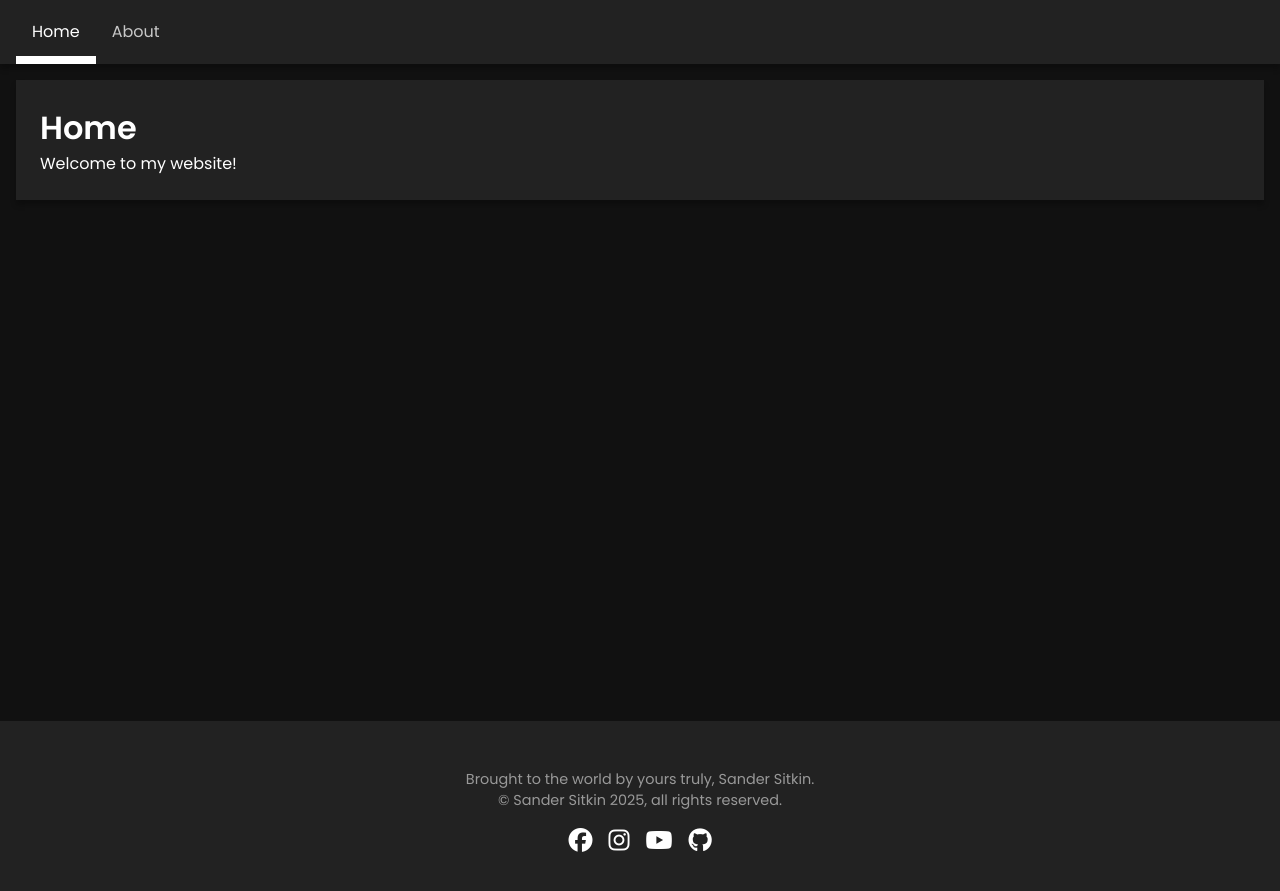
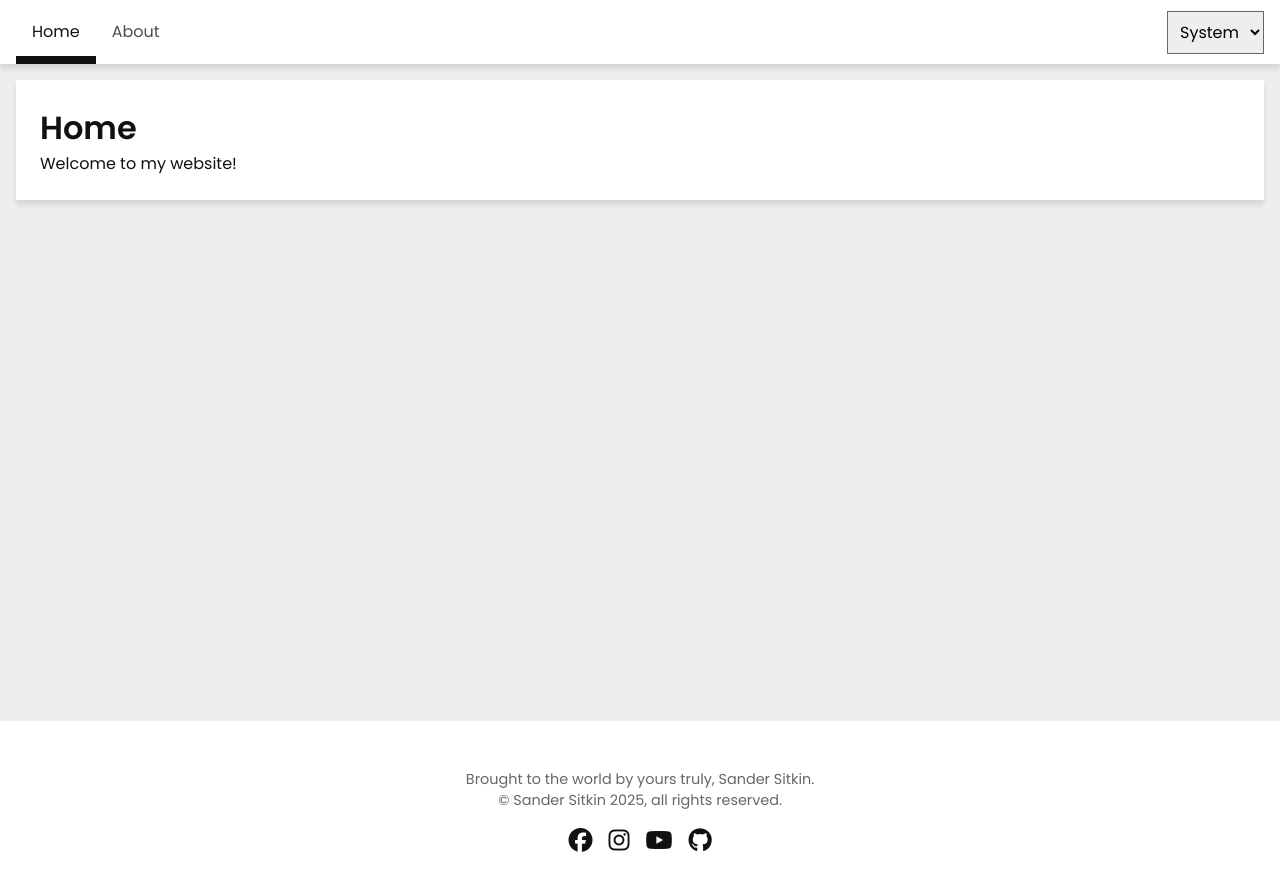
Before and after one commit to sandersitkin/sandersitkin.github.io, a Jekyll site: the page built from index.html, in a window 1280 px wide. Shown: the top 891 px of the page. Built offline with Jekyll 4.4.1, drawn with Linux system fonts in a browser that asks for light colours; nearby versions of some CDN libraries.

Commit message:
Add theme picker

```diff
--- a/_config.yml
+++ b/_config.yml
@@ -1,20 +1,16 @@
-# Domain
 domain: "sandersitkin.github.io"
 url: "https://sandersitkin.github.io"
 permalink: "/:categories/:year-:month-:day/:title"
 
-# Metadata
 title: "Sander Sitkin"
 description: "Personal website of Sander Sitkin."
 
-# Navigation
 navigation:
-  - title: Home
-    url: /
-  - title: About
-    url: /about
+  - title: "Home"
+    url: "/"
+  - title: "About"
+    url: "/about"
 
-# Default values
 defaults:
   - scope:
       path: ""
--- a/_includes/footer.html
+++ b/_includes/footer.html
@@ -1,14 +1,11 @@
 <footer>
 	<div class="footer-container">
-		<p>
-			Brought to the world by yours truly, Sander Sitkin.<br>
-			&#169 Sander Sitkin {{ site.time | date: "%Y" }}, all rights reserved.<br>
-		</p>
-		<div class="socials">
-			<a class="fa-brands fa-facebook" href="https://facebook.com/sandersitkin" target="_blank" rel="noreferrer" title="Facebook"></a>
-			<a class="fa-brands fa-instagram" href="https://instagram.com/sandersitkin" target="_blank" rel="noreferrer" title="Instagram"></a>
-			<a class="fa-brands fa-youtube" href="https://youtube.com/@sandersitkin" target="_blank" rel="noreferrer" title="YouTube"></a>
-			<a class="fa-brands fa-github" href="https://github.com/sandersitkin" target="_blank" rel="noreferrer" title="GitHub"></a>
-		</div>
+		<p>Brought to the world by yours truly, Sander Sitkin.<br>&copy; Sander Sitkin {{ site.time | date: "%Y" }}, all rights reserved.</p>
+		<ul class="socials">
+			<li><a class="fa-brands fa-facebook" href="https://facebook.com/sandersitkin" target="_blank" rel="noreferrer" title="Facebook"></a></li>
+			<li><a class="fa-brands fa-instagram" href="https://instagram.com/sandersitkin" target="_blank" rel="noreferrer" title="Instagram"></a></li>
+			<li><a class="fa-brands fa-youtube" href="https://youtube.com/@sandersitkin" target="_blank" rel="noreferrer" title="YouTube"></a></li>
+			<li><a class="fa-brands fa-github" href="https://github.com/sandersitkin" target="_blank" rel="noreferrer" title="GitHub"></a></li>
+		</ul>
 	</div>
 </footer>
--- a/_includes/header.html
+++ b/_includes/header.html
@@ -1,6 +1,6 @@
 <header>
 	<div class="header-container">
-		<a class="menu-button" onclick="toggleMobileMenu()">
+		<a class="menu-button">
 			<span></span>
 			<span></span>
 		</a>
@@ -17,5 +17,10 @@
 				{% endfor %}
 			</ul>
 		</nav>
+		<select class="theme-picker" id="theme-picker" title="Theme picker">
+			<option value="system">System</option>
+			<option value="light">Light</option>
+			<option value="dark">Dark</option>
+		</select>
 	</div>
 </header>
--- a/_layouts/default.html
+++ b/_layouts/default.html
@@ -6,11 +6,15 @@
 		<link rel="icon" type="image/png" href="/favicon.png">
 		<title>{% if page.title %}{{ page.title }} | {% endif %}{{ site.title }}</title>
 		<meta name="description" content="{{ site.description }}">
+		<script>
+			let theme = localStorage.getItem("theme") || "system";
+			document.documentElement.dataset.theme = theme;
+		</script>
 		<link href="https://fonts.googleapis.com" rel="preconnect">
 		<link href="https://fonts.gstatic.com" rel="preconnect" crossorigin>
 		<link href="https://fonts.googleapis.com/css2?family=Poppins:ital,wght@0,400;0,600;1,400;1,600&display=swap" rel="stylesheet" type="text/css">
+		<link href="https://cdnjs.cloudflare.com/ajax/libs/font-awesome/6.7.2/css/all.min.css" rel="stylesheet" type="text/css">
 		<link href="/assets/css/styles.css" rel="stylesheet" type="text/css">
-		<link href="https://cdnjs.cloudflare.com/ajax/libs/font-awesome/6.6.0/css/all.min.css" rel="stylesheet" type="text/css">
 		<script src="/assets/js/main.js" type="text/javascript" defer></script>
 	</head>
 	<body>
--- a/assets/css/styles.css
+++ b/assets/css/styles.css
@@ -1,7 +1,19 @@
 :root {
-	color-scheme: dark;
+	color-scheme: light dark;
 	--header-height: 64px;
 	--content-max-width: 1280px;
+	--background-color: light-dark(#eeeeee, #111111);
+	--container-color: light-dark(#ffffff, #222222);
+	--text-color: light-dark(#111111, #ffffff);
+	--secondary-text-color: light-dark(#666666, #999999);
+}
+
+[data-theme="light"] {
+	color-scheme: light;
+}
+
+[data-theme="dark"] {
+	color-scheme: dark;
 }
 
 *, *:before, *:after {
@@ -9,8 +21,8 @@
 }
 
 body {
-	background: #111111;
-	color: #ffffff;
+	background: var(--background-color);
+	color: var(--text-color);
 	font-family: "Poppins", sans-serif;
 	line-height: 1.5;
 	min-width: 320px;
@@ -20,52 +32,64 @@ body {
 	flex-direction: column;
 }
 
-h1, h2 {
-	font-weight: 600;
-	margin: 0;
+a {
+	color: var(--text-color);
 }
 
 h1 {
 	font-size: 2rem;
 }
 
-p {
-	margin: 0 0 1rem;
+h1, h2, p {
+	margin: 0;
 }
 
-a {
-	color: #ffffff;
+h1, h2, strong {
+	font-weight: 600;
 }
 
-strong {
-	font-weight: 600;
+p:not(:last-child) {
+	margin-bottom: 1rem;
+}
+
+select {
+	background-color: var(--background-color);
+	font: inherit;
+	padding: 0.5rem;
+	border: 1px solid var(--secondary-text-color);
+}
+
+select:hover, select:focus {
+	border-color: var(--text-color);
 }
 
 
 /* Header */
 header {
-	background: #222222;
-	box-shadow: 0px 5px 5px 0px rgba(0, 0, 0, 0.25);
+	background: var(--container-color);
+	box-shadow: 0px 5px 5px 0px rgba(0, 0, 0, 0.1);
 	margin-bottom: 1rem;
 	position: sticky;
 	top: 0;
-	z-index: 2;
+	z-index: 1;
 	-webkit-user-select: none;
 	user-select: none;
 }
 
 .header-container {
+	display: flex;
 	width: min(100% - 2rem, var(--content-max-width));
 	height: var(--header-height);
 	margin-inline: auto;
+	align-items: center;
+}
+
+.theme-picker {
+	margin-left: auto;
 }
 
 
 /* Navigation */
-nav {
-	float: left;
-}
-
 nav ul {
 	display: flex;
 	margin: 0;
@@ -74,7 +98,7 @@ nav ul {
 }
 
 nav ul li a {
-	padding: 0 1rem;
+	padding-inline: 1rem;
 	text-decoration: none;
 	height: var(--header-height);
 	display: flex;
@@ -85,10 +109,10 @@ nav ul li a {
 
 nav ul li a[aria-current="page"] {
 	padding-top: 0.5rem;
-	border-bottom: 0.5rem solid #ffffff;
+	border-bottom: 0.5rem solid var(--text-color);
 }
 
-nav ul li a:hover, nav ul li a[aria-current="page"] {
+nav ul li a:focus, nav ul li a:hover, nav ul li a[aria-current="page"] {
 	opacity: 1;
 }
 
@@ -96,25 +120,19 @@ nav ul li a:hover, nav ul li a[aria-current="page"] {
 /* Main */
 main {
 	width: min(100% - 2rem, var(--content-max-width));
-	margin-inline: auto;
-	margin-bottom: 8rem;
+	margin: 0 auto 8rem auto;
 }
 
 main article {
-	background: #222222;
+	background: var(--container-color);
+	box-shadow: 0px 5px 5px 0px rgba(0, 0, 0, 0.1);
 	padding: 1.5rem;
-	height: max-content;
-	box-shadow: 0px 5px 5px 0px rgba(0, 0, 0, 0.25);
-}
-
-main p:last-child {
-	margin: 0;
 }
 
 
 /* Footer */
 footer {
-	background: #222222;
+	background: var(--container-color);
 	margin-top: auto;
 }
 
@@ -122,32 +140,37 @@ footer {
 	width: min(100% - 4rem, var(--content-max-width));
 	margin-inline: auto;
 	text-align: center;
-	padding: 3rem 0;
+	padding-block: 3rem;
 	font-size: 0.9rem;
-	color: #999999;
+	color: var(--secondary-text-color);
 }
 
 .socials {
 	display: flex;
+	margin: 0;
+	padding: 0;
+	list-style: none;
+	flex-wrap: wrap;
 	gap: 1rem;
 	justify-content: center;
 	-webkit-user-select: none;
 	user-select: none;
 }
 
-.socials a {
+.socials li a {
+	display: block;
 	font-size: 24px;
 	text-decoration: none;
 }
 
 
-/* Mobile support */
+/* Mobile */
 @media (width <= 768px) {
 	body.show-menu {
 		overflow: hidden;
 	}
 
-	body.show-menu .menu-button::after, body.show-menu .menu-button::before {
+	body.show-menu .menu-button::before, body.show-menu .menu-button::after {
 		opacity: 0;
 	}
 
@@ -165,8 +188,6 @@ footer {
 
 	.header-container {
 		width: calc(100% - 3rem);
-		display: flex;
-		align-items: center;
 	}
 
 	.menu-button {
@@ -178,9 +199,9 @@ footer {
 		user-select: none;
 	}
 
-	.menu-button::after, .menu-button::before, .menu-button span {
+	.menu-button::before, .menu-button::after, .menu-button span {
 		content: "";
-		background: #ffffff;
+		background: var(--text-color);
 		height: 3px;
 		position: absolute;
 		left: 0;
@@ -197,8 +218,7 @@ footer {
 	}
 
 	nav ul {
-		background: #111111;
-		margin: 0;
+		background: var(--background-color);
 		padding: 2rem;
 		position: absolute;
 		top: var(--header-height);
--- a/assets/js/main.js
+++ b/assets/js/main.js
@@ -1,6 +1,18 @@
-/**
- * Toggles the mobile menu.
- */
-function toggleMobileMenu() {
+// Toggle mobile menu
+const menuButton = document.querySelector(".menu-button");
+
+menuButton.addEventListener("click", () => {
 	document.body.classList.toggle("show-menu");
-}
+});
+
+
+// Theme picker
+const themePicker = document.querySelector(".theme-picker");
+
+themePicker.value = theme;
+
+themePicker.addEventListener("change", event => {
+	theme = event.target.value;
+	document.documentElement.dataset.theme = theme;
+	localStorage.setItem("theme", theme);
+});
```
